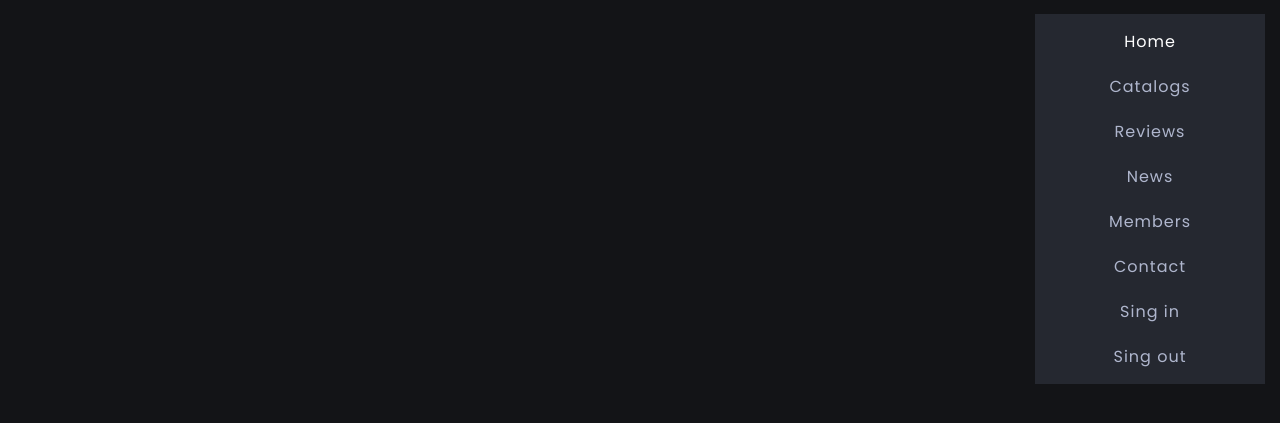
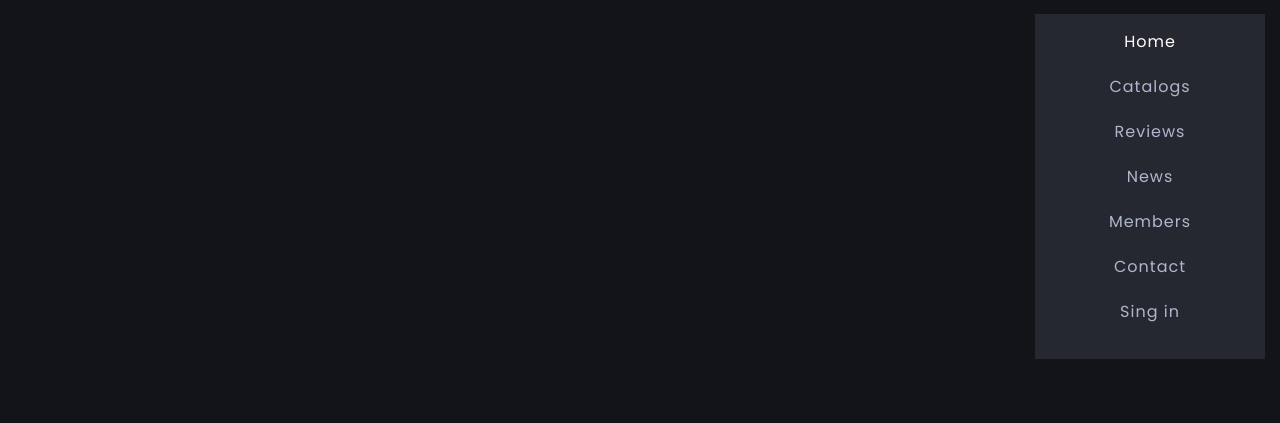
Before and after one commit to mdshafikulislam/50-Design-and-Development-Projects, a plain HTML site: page Web Design Full Template/NewsFlash/index.html in a window 1280 px wide. Shown: the part 71-494 px from the top of the page. Drawn offline with nearby package versions, Linux system fonts and the light colour scheme.

Commit message:
Update index.html

```diff
--- a/Web Design Full Template/NewsFlash/index.html
+++ b/Web Design Full Template/NewsFlash/index.html
@@ -48,7 +48,7 @@
                         <a href="#" class="list-link">Sing in</a>
                     </li>
                     <li class="list-item screen-lg-hidden">
-                        <a href="#" class="list-link">Sing out</a>
+<!--                         <a href="#" class="list-link">Sing out</a> -->
                     </li>
                 </ul>
             </div>
```
